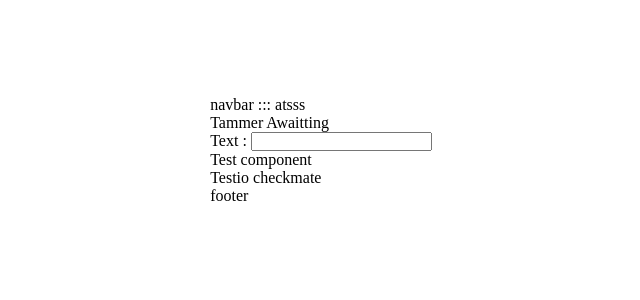
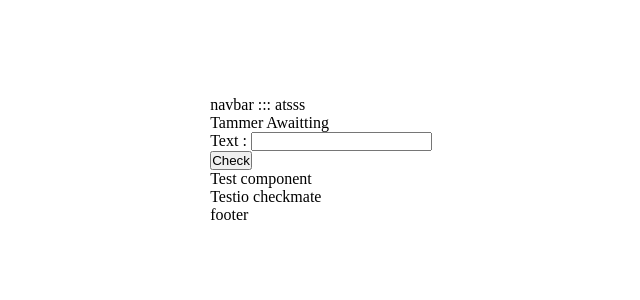
Before and after one commit to Ozkung/spline_design, a Next.js app: page /tammer in a window 1280 px wide. Shown: the top 300 px of the page, without its empty margins (319-959 px from the left). Built offline with nearby package versions, Linux system fonts and the light colour scheme.

Commit message:
get from interface

```diff
--- a/pages/tammer.tsx
+++ b/pages/tammer.tsx
@@ -7,6 +7,10 @@ import axios from "axios";
 export default function tammer() {
   // watch text
   const [text, setText] = useState("");
+
+  const handleCheck = (param: string) => (event: any) => {
+    console.log("param", param);
+  };
   return (
     <>
       <main className={styles.main}>
@@ -23,6 +27,7 @@ export default function tammer() {
               }}
             />
           </div>
+          <button onClick={handleCheck(text)}>Check</button>
           <div>
             <Card title="checkmate" />
           </div>
```
